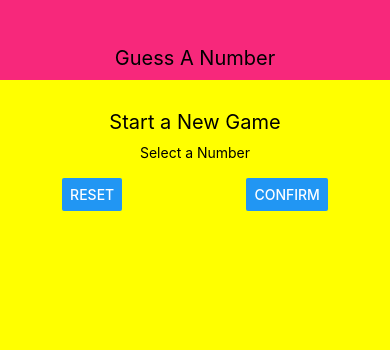
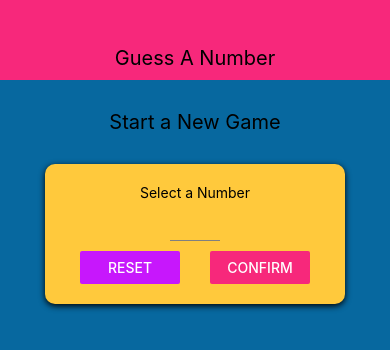
Before and after one commit to isazobu/GuessANumberWithReactNative, a React Native app: screen / in a window 390 px wide. Shown: the top 350 px of the page. Built offline with nearby package versions, Linux system fonts and the light colour scheme.

Commit message:
Added Button's Functions and Input Component

```diff
--- a/App.js
+++ b/App.js
@@ -17,7 +17,7 @@
 const styles = StyleSheet.create({
   screen: {
     flex: 1,
-    backgroundColor: 'yellow',
+    backgroundColor: '#07689f',
 
   },
 });
--- /dev/null
+++ b/components/Card.js
@@ -0,0 +1,27 @@
+import React from 'react'
+import { StyleSheet, Text, View } from 'react-native'
+
+const Card = props => {
+    return (
+        <View style={{...styles.card, ...props.style}}>
+            {props.children}
+        </View>
+    )
+}
+
+export default Card
+
+const styles = StyleSheet.create({
+    card : {
+        shadowColor:'black',
+        shadowOffset:{ width: 0, height:2},
+        shadowRadius: 6,
+        shadowOpacity: 2,
+        elevation: 20,
+        backgroundColor: '#ffc93c',
+        margin:20,
+        padding:20,
+        borderRadius:10
+
+    },
+})
--- a/components/Header.js
+++ b/components/Header.js
@@ -1,6 +1,6 @@
 import React from 'react'
 import { StyleSheet, Text, View } from 'react-native'
-
+import Colors from '../constants/colors';
 const Header = (props) => {
     return (
         <View style={styles.header}>
@@ -16,7 +16,7 @@
         width: '100%',
         paddingTop: 36,
         height: 80,
-        backgroundColor: '#f7287b',
+        backgroundColor: Colors.primary,
         alignItems:'center',
         justifyContent: 'center'
 
--- /dev/null
+++ b/components/Input.js
@@ -0,0 +1,19 @@
+import React from 'react'
+import { StyleSheet, Text, View, TextInput} from 'react-native'
+
+const Input = (props) => {
+    return (
+        <TextInput {...props} style={{...styles.input, ...props.style}} />
+    )
+}
+
+export default Input
+
+const styles = StyleSheet.create({
+    input: {
+        height: 30,
+        borderBottomColor:'grey',
+        borderBottomWidth:1,
+        marginVertical: 10
+    }
+})
--- /dev/null
+++ b/constants/colors.js
@@ -0,0 +1,4 @@
+export default {
+    primary: '#f7287b',
+    accent: '#c717fc'
+}
--- a/screens/StartGameScreen.js
+++ b/screens/StartGameScreen.js
@@ -1,45 +1,99 @@
-import React from 'react'
-import { StyleSheet, Text, View, TextInput, Button } from 'react-native'
+import React, {useState} from "react";
+import { StyleSheet, Text, View, TextInput, Button, TouchableWithoutFeedback, Keyboard, Alert } from "react-native";
+
+import Card from "../components/Card";
+import Input from "../components/Input";
+import Colors from "../constants/colors";
 
 const StartGameScreen = () => {
+    const [enteredValue,setEnteredValue] = useState('');
+    const [confirmed, setConfirmed] = useState(false);
+    const [selectedNumber, setSelectedNumber] = useState();
+
+    const numberInputHandler = inputText => {
+        setEnteredValue(inputText.replace(/[^0-9]/g), '')
+    }
+    const resetInputHandler= () => {
+        setEnteredValue('');
+        setConfirmed(false);
+    }
+2
+    const confirmInputHandler = () => {
+        const chosenNumber = parseInt(enteredValue);
+        if (isNaN(chosenNumber) || chosenNumber <=0 || chosenNumber > 99) {
+            Alert.alert('Invalid Number!', 'Number has to be a number between 1 and 99.', [{text: 'Okayy', style:'destructive', onPress:resetInputHandler}])
+            return ;
+        }
+        setConfirmed(true);
+        setSelectedNumber(chosenNumber);
+        setEnteredValue('');
+        }
+
+        let confirmedOutput;
+        if (confirmed) {
+        confirmedOutput = <Text>Chosen Number: {selectedNumber}</Text>
+        }
+
   return (
+    <TouchableWithoutFeedback onPress={() => {
+        Keyboard.dismiss();
+    }}>
     <View style={styles.gameScreen}>
       <Text style={styles.title}>Start a New Game</Text>
-            <View style={styles.inputContainer}>
+      <Card style={styles.inputContainer}>
         <Text>Select a Number</Text>
-                <TextInput  />
+        <Input
+          style={styles.input}
+          blurOnSubmit
+          autoCapitalize="none"
+          autoCorrect={false}
+          keyboardType="numeric"
+          maxLength={2}
+          onChangeText = {numberInputHandler}
+          value={enteredValue}
+        />
+
+        <View style={styles.btnContainer}>
+          <View style={styles.button}>
+            <Button title="Reset" color={Colors.accent} onPress={resetInputHandler} />
           </View>
-            <View style={styles.btnContainer}>
-                <Button title="Reset" />
-                <Button title="Confirm" />
+          <View style={styles.button}>
+            <Button title="Confirm" color={Colors.primary} onPress={confirmInputHandler} />
           </View>
         </View>
-    )
-}
+      </Card>
+      {confirmedOutput}
+    </View>
+    </TouchableWithoutFeedback>
+  );
+};
 
-export default StartGameScreen
+export default StartGameScreen;
 
 const styles = StyleSheet.create({
   gameScreen: {
-        flex:1,
+    flex: 1,
     paddingTop: 20,
-        alignItems:'center',
+    alignItems: "center",
   },
   title: {
-        fontSize:20,
-        marginVertical:10
+    fontSize: 20,
+    marginVertical: 10,
   },
   inputContainer: {
-        width:300,
-        maxWidth:'80%',
-        alignItems:'center'
+    width: 300,
+    maxWidth: "80%",
+    alignItems: "center",
   },
   btnContainer: {
-        flexDirection:'row',
-        width:'100%',
-        justifyContent:'space-around',
-
-
-    }
-
-})
+    flexDirection: "row",
+    width: "100%",
+    justifyContent: "space-around",
+  },
+  button: {
+    width: 100,
+  },
+  input: {
+    width: 50,
+  },
+});
```
Lines whose indentation alone changed are shown as unchanged.
